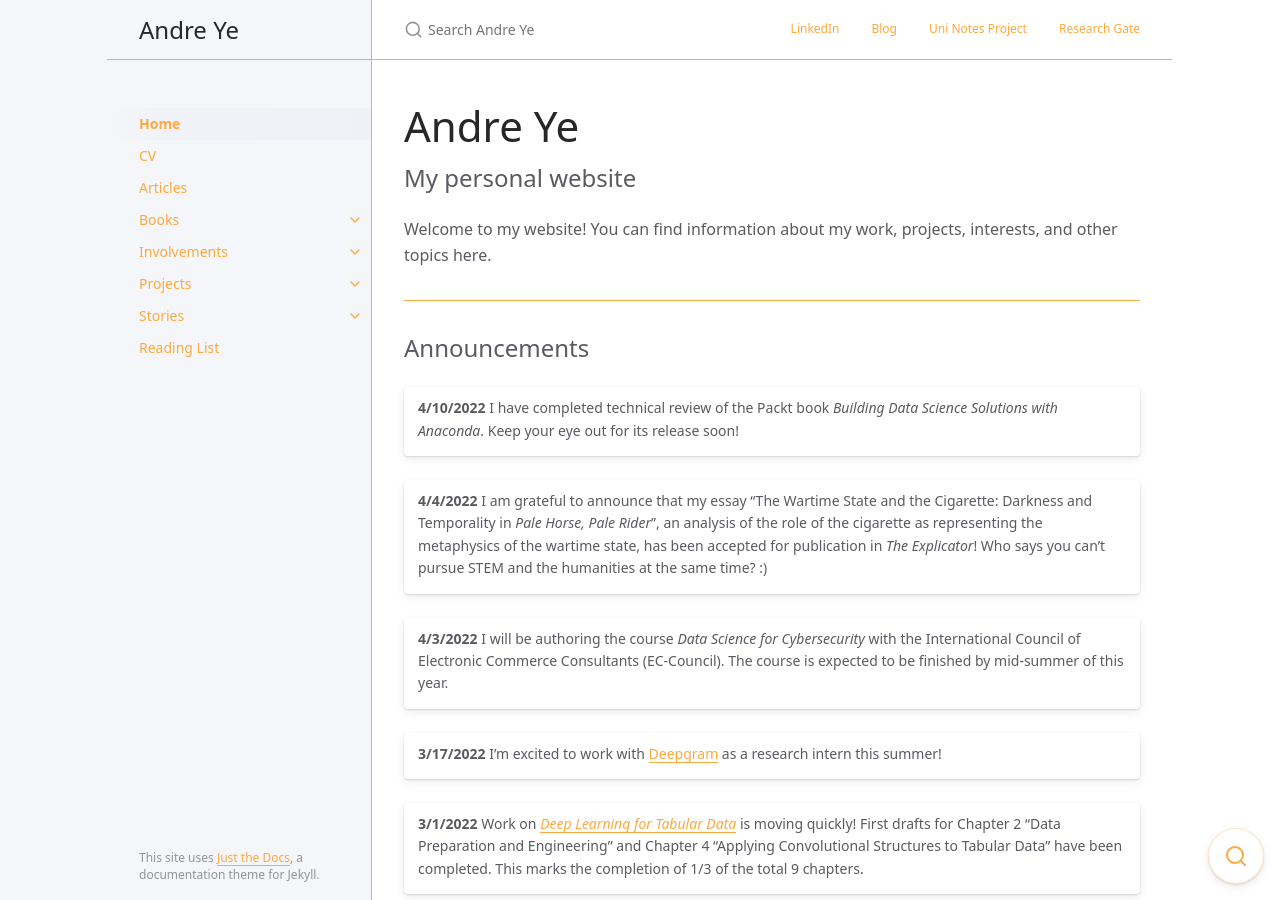
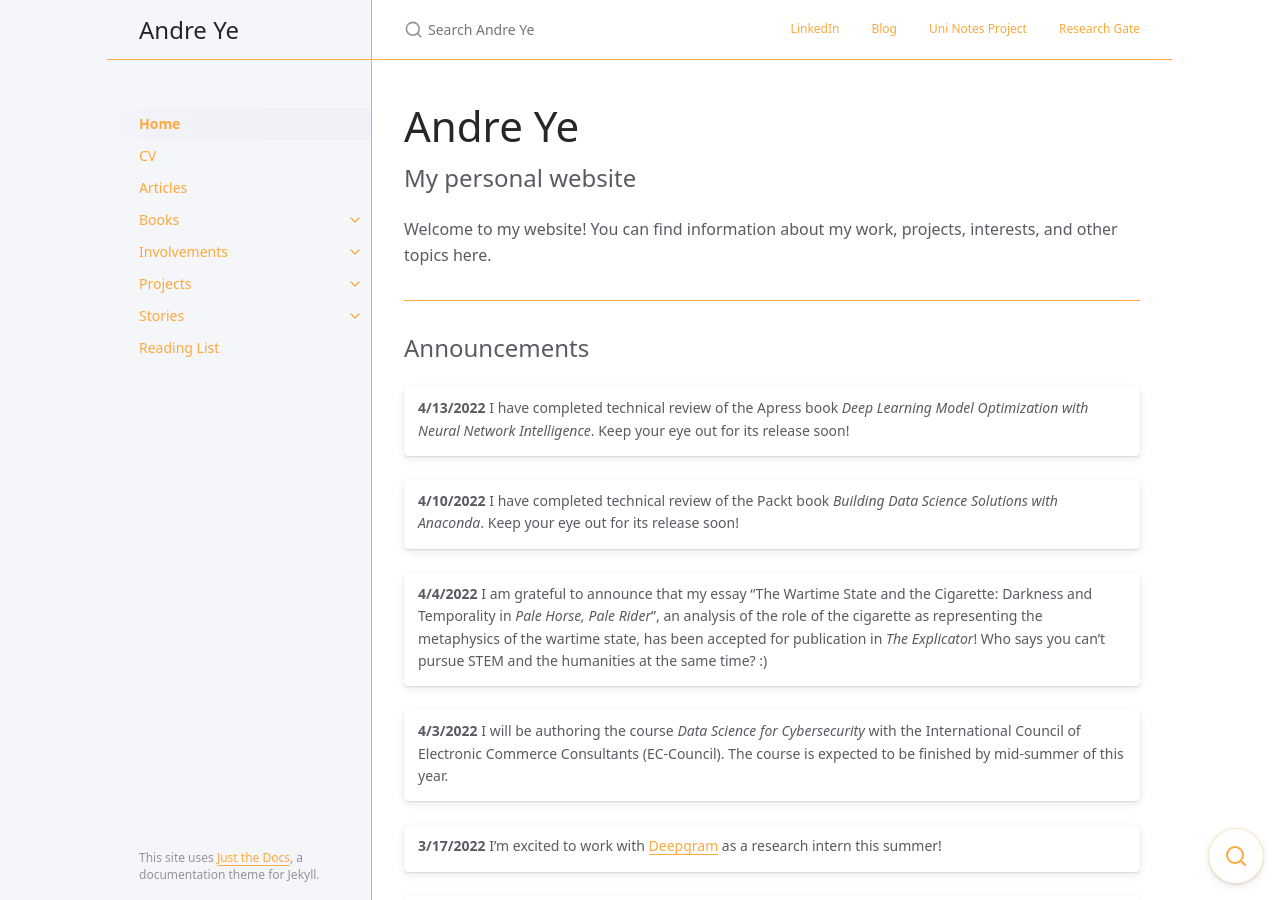
Before and after one commit to andre-ye/andre-ye.github.io-retired, a Jekyll site: the page built from index.md, in a window 1280 px wide and 900 px high. Built offline with Jekyll 4.4.1, drawn with Linux system fonts in a browser that asks for light colours; nearby versions of some CDN libraries.

Commit message:
Update index.md

```diff
--- a/index.md
+++ b/index.md
@@ -19,6 +19,8 @@ Welcome to my website! You can find information about my work, projects, interes
 Announcements
 {: .fs-6 .fw-400 }
 
+| **4/13/2022** I have completed technical review of the Apress book *Deep Learning Model Optimization with Neural Network Intelligence*. Keep your eye out for its release soon! |
+
 | **4/10/2022** I have completed technical review of the Packt book *Building Data Science Solutions with Anaconda*. Keep your eye out for its release soon! |
 
 | **4/4/2022** I am grateful to announce that my essay "The Wartime State and the Cigarette: Darkness and Temporality in *Pale Horse, Pale Rider*", an analysis of the role of the cigarette as representing the metaphysics of the wartime state, has been accepted for publication in *The Explicator*! Who says you can't pursue STEM and the humanities at the same time? :) |
```
